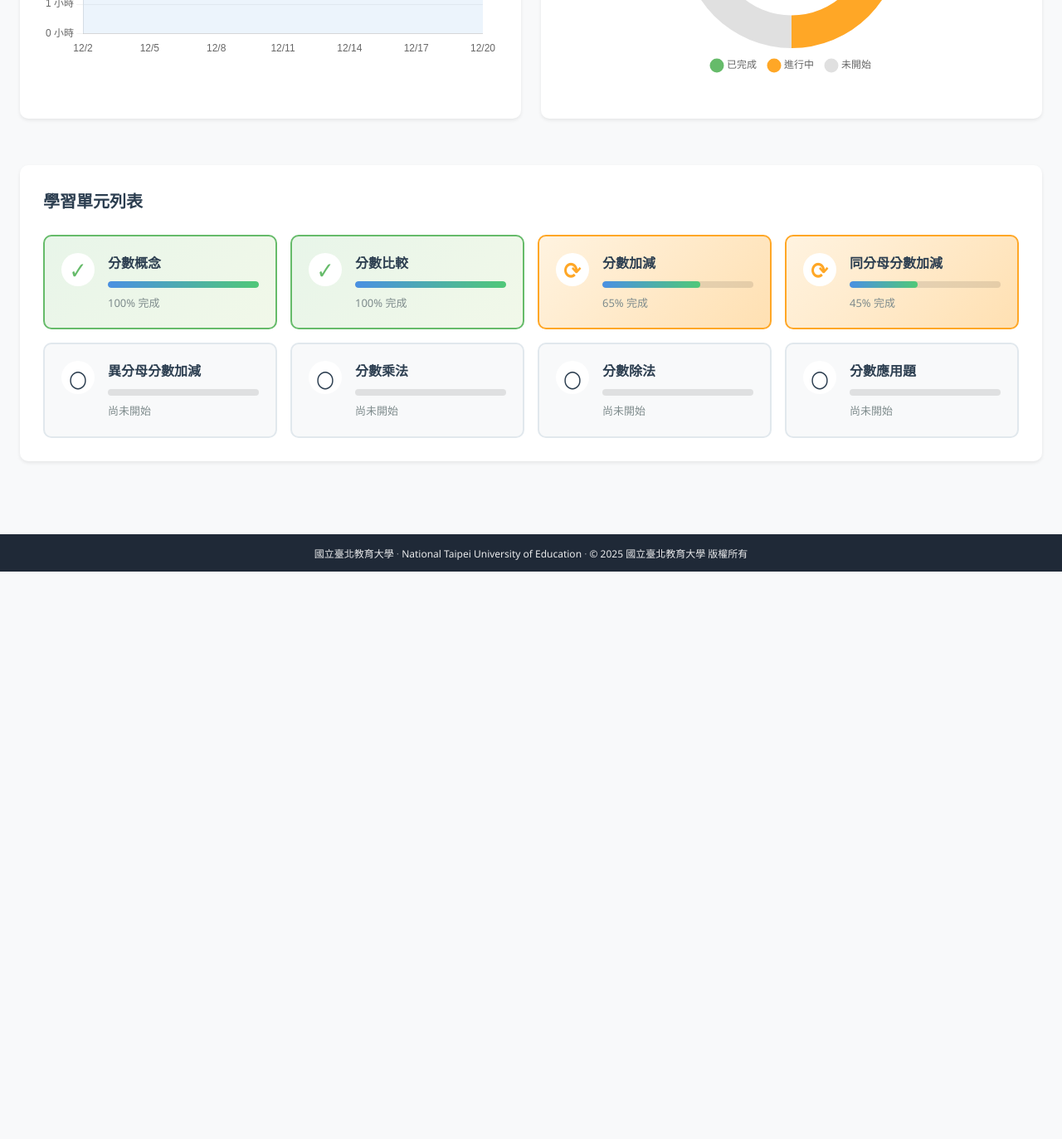
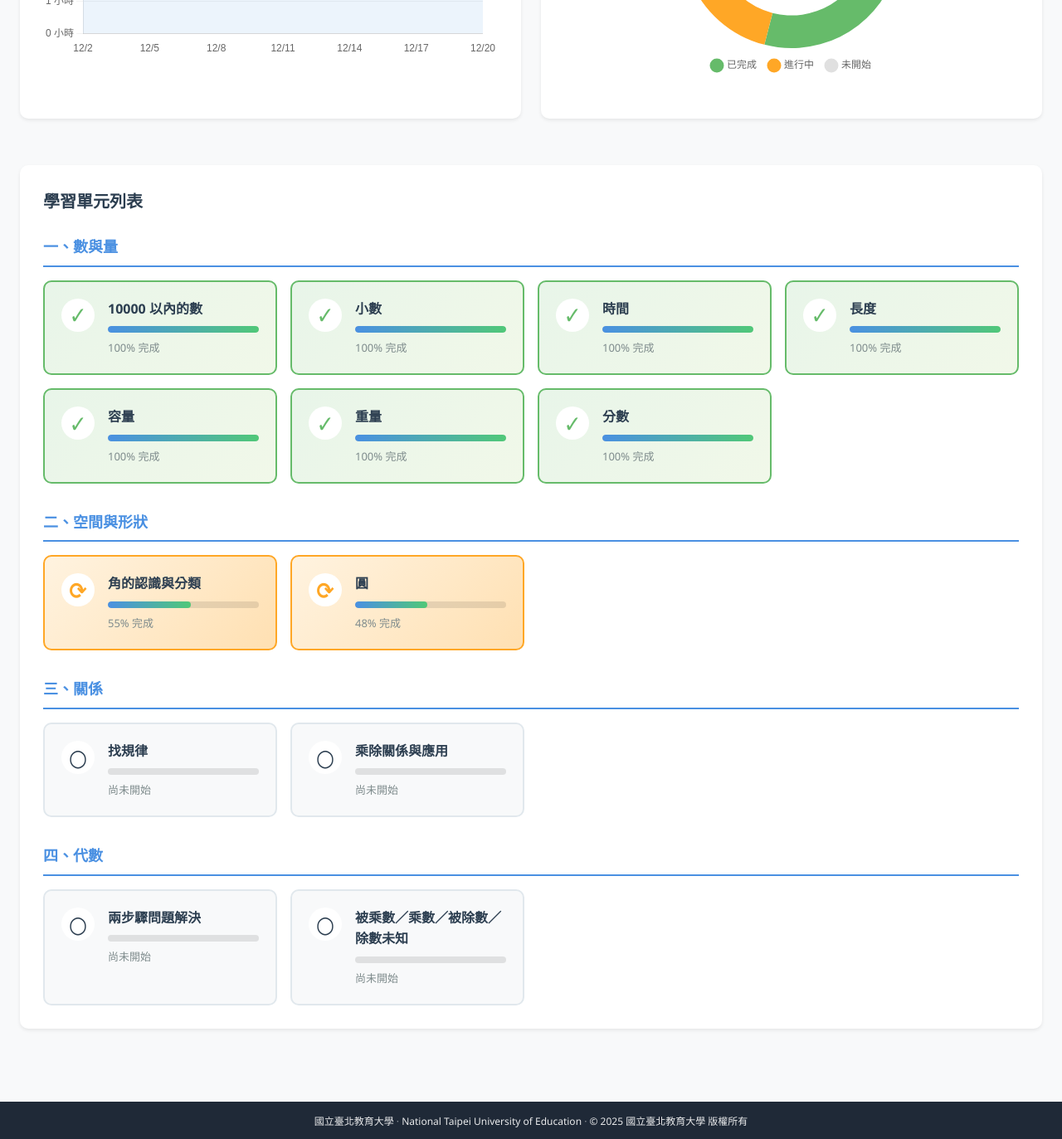
Before and after one commit to hsuhong0826/ntue-web, a plain HTML site: page dashboard.html in a window 1280 px wide. Shown: the part 673-2046 px from the top of the page at 83% size. Before the commit the page ends 1362 px from the top, so only its background shows below. Drawn offline with nearby package versions, Linux system fonts and the light colour scheme.

Commit message:
1223 update

```diff
--- a/css/style.css
+++ b/css/style.css
@@ -397,6 +397,23 @@ body:not(.login-page) {
    ============================================ */
 .units-card {
     animation-delay: 0.5s;
+}
+
+.topic-section {
+    margin-bottom: 32px;
+}
+
+.topic-section:last-child {
+    margin-bottom: 0;
+}
+
+.topic-title {
+    font-size: 18px;
+    font-weight: 700;
+    color: var(--primary-color);
+    margin: 0 0 16px 0;
+    padding-bottom: 8px;
+    border-bottom: 2px solid var(--primary-color);
 }
 
 .units-grid {
--- a/dashboard.html
+++ b/dashboard.html
@@ -52,7 +52,7 @@
                 <div class="stat-icon">📈</div>
                 <div class="stat-content">
                     <h3>完成度</h3>
-                    <p class="stat-number" id="completion">25</p>
+                    <p class="stat-number" id="completion">54</p>
                     <span class="stat-label">%</span>
                 </div>
             </div>
@@ -61,8 +61,8 @@
                 <div class="stat-icon">✅</div>
                 <div class="stat-content">
                     <h3>完成單元</h3>
-                    <p class="stat-number" id="completedUnits">2</p>
-                    <span class="stat-label">/ 8</span>
+                    <p class="stat-number" id="completedUnits">7</p>
+                    <span class="stat-label">/ 13</span>
                 </div>
             </div>
         </div>
@@ -78,7 +78,7 @@
                 <div class="progress-circle-container">
                     <canvas id="progressChart"></canvas>
                     <div class="progress-text">
-                        <span class="progress-percentage">50%</span>
+                        <span class="progress-percentage">69%</span>
                         <span class="progress-label">平均進度</span>
                     </div>
                 </div>
@@ -87,11 +87,15 @@
 
         <div class="card units-card">
             <h3>學習單元列表</h3>
+
+            <!-- 一、數與量 -->
+            <div class="topic-section">
+                <h4 class="topic-title">一、數與量</h4>
                 <div class="units-grid">
-                <a href="course.html?id=1&name=分數概念&progress=100" class="unit-item completed">
+                    <a href="course.html?id=1&name=10000以內的數&progress=100" class="unit-item completed">
                         <div class="unit-icon">✓</div>
                         <div class="unit-content">
-                        <h4>分數概念</h4>
+                            <h4>10000 以內的數</h4>
                             <div class="unit-progress">
                                 <div class="progress-bar" style="width: 100%"></div>
                             </div>
@@ -99,10 +103,10 @@
                         </div>
                     </a>
 
-                <a href="course.html?id=2&name=分數比較&progress=100" class="unit-item completed">
+                    <a href="course.html?id=2&name=小數&progress=100" class="unit-item completed">
                         <div class="unit-icon">✓</div>
                         <div class="unit-content">
-                        <h4>分數比較</h4>
+                            <h4>小數</h4>
                             <div class="unit-progress">
                                 <div class="progress-bar" style="width: 100%"></div>
                             </div>
@@ -110,32 +114,99 @@
                         </div>
                     </a>
 
-                <a href="course.html?id=3&name=分數加減&progress=65" class="unit-item in-progress">
-                    <div class="unit-icon">⟳</div>
+                    <a href="course.html?id=3&name=時間&progress=100" class="unit-item completed">
+                        <div class="unit-icon">✓</div>
                         <div class="unit-content">
-                        <h4>分數加減</h4>
+                            <h4>時間</h4>
                             <div class="unit-progress">
-                            <div class="progress-bar" style="width: 65%"></div>
+                                <div class="progress-bar" style="width: 100%"></div>
                             </div>
-                        <p>65% 完成</p>
+                            <p>100% 完成</p>
                         </div>
                     </a>
 
-                <a href="course.html?id=4&name=同分母分數加減&progress=45" class="unit-item in-progress">
-                    <div class="unit-icon">⟳</div>
+                    <a href="course.html?id=4&name=長度&progress=100" class="unit-item completed">
+                        <div class="unit-icon">✓</div>
                         <div class="unit-content">
-                        <h4>同分母分數加減</h4>
+                            <h4>長度</h4>
                             <div class="unit-progress">
-                            <div class="progress-bar" style="width: 45%"></div>
+                                <div class="progress-bar" style="width: 100%"></div>
                             </div>
-                        <p>45% 完成</p>
+                            <p>100% 完成</p>
                         </div>
                     </a>
 
-                <a href="course.html?id=5&name=異分母分數加減&progress=0" class="unit-item">
+                    <a href="course.html?id=5&name=容量&progress=100" class="unit-item completed">
+                        <div class="unit-icon">✓</div>
+                        <div class="unit-content">
+                            <h4>容量</h4>
+                            <div class="unit-progress">
+                                <div class="progress-bar" style="width: 100%"></div>
+                            </div>
+                            <p>100% 完成</p>
+                        </div>
+                    </a>
+
+                    <a href="course.html?id=6&name=重量&progress=100" class="unit-item completed">
+                        <div class="unit-icon">✓</div>
+                        <div class="unit-content">
+                            <h4>重量</h4>
+                            <div class="unit-progress">
+                                <div class="progress-bar" style="width: 100%"></div>
+                            </div>
+                            <p>100% 完成</p>
+                        </div>
+                    </a>
+
+                    <a href="course.html?id=7&name=分數&progress=100" class="unit-item completed">
+                        <div class="unit-icon">✓</div>
+                        <div class="unit-content">
+                            <h4>分數</h4>
+                            <div class="unit-progress">
+                                <div class="progress-bar" style="width: 100%"></div>
+                            </div>
+                            <p>100% 完成</p>
+                        </div>
+                    </a>
+                </div>
+            </div>
+
+            <!-- 二、空間與形狀 -->
+            <div class="topic-section">
+                <h4 class="topic-title">二、空間與形狀</h4>
+                <div class="units-grid">
+                    <a href="course.html?id=8&name=角的認識與分類&progress=55" class="unit-item in-progress">
+                        <div class="unit-icon">⟳</div>
+                        <div class="unit-content">
+                            <h4>角的認識與分類</h4>
+                            <div class="unit-progress">
+                                <div class="progress-bar" style="width: 55%"></div>
+                            </div>
+                            <p>55% 完成</p>
+                        </div>
+                    </a>
+
+                    <a href="course.html?id=9&name=圓&progress=48" class="unit-item in-progress">
+                        <div class="unit-icon">⟳</div>
+                        <div class="unit-content">
+                            <h4>圓</h4>
+                            <div class="unit-progress">
+                                <div class="progress-bar" style="width: 48%"></div>
+                            </div>
+                            <p>48% 完成</p>
+                        </div>
+                    </a>
+                </div>
+            </div>
+
+            <!-- 三、關係 -->
+            <div class="topic-section">
+                <h4 class="topic-title">三、關係</h4>
+                <div class="units-grid">
+                    <a href="course.html?id=10&name=找規律&progress=0" class="unit-item">
                         <div class="unit-icon">○</div>
                         <div class="unit-content">
-                        <h4>異分母分數加減</h4>
+                            <h4>找規律</h4>
                             <div class="unit-progress">
                                 <div class="progress-bar" style="width: 0%"></div>
                             </div>
@@ -143,10 +214,27 @@
                         </div>
                     </a>
 
-                <a href="course.html?id=6&name=分數乘法&progress=0" class="unit-item">
+                    <a href="course.html?id=11&name=乘除關係與應用&progress=0" class="unit-item">
                         <div class="unit-icon">○</div>
                         <div class="unit-content">
-                        <h4>分數乘法</h4>
+                            <h4>乘除關係與應用</h4>
+                            <div class="unit-progress">
+                                <div class="progress-bar" style="width: 0%"></div>
+                            </div>
+                            <p>尚未開始</p>
+                        </div>
+                    </a>
+                </div>
+            </div>
+
+            <!-- 四、代數 -->
+            <div class="topic-section">
+                <h4 class="topic-title">四、代數</h4>
+                <div class="units-grid">
+                    <a href="course.html?id=12&name=兩步驟問題解決&progress=0" class="unit-item">
+                        <div class="unit-icon">○</div>
+                        <div class="unit-content">
+                            <h4>兩步驟問題解決</h4>
                             <div class="unit-progress">
                                 <div class="progress-bar" style="width: 0%"></div>
                             </div>
@@ -154,27 +242,17 @@
                         </div>
                     </a>
 
-                <a href="course.html?id=7&name=分數除法&progress=0" class="unit-item">
+                    <a href="course.html?id=13&name=被乘數/乘數/被除數/除數未知&progress=0" class="unit-item">
                         <div class="unit-icon">○</div>
                         <div class="unit-content">
-                        <h4>分數除法</h4>
+                            <h4>被乘數／乘數／被除數／除數未知</h4>
                             <div class="unit-progress">
                                 <div class="progress-bar" style="width: 0%"></div>
                             </div>
                             <p>尚未開始</p>
                         </div>
                     </a>
-
-                <a href="course.html?id=8&name=分數應用題&progress=0" class="unit-item">
-                    <div class="unit-icon">○</div>
-                    <div class="unit-content">
-                        <h4>分數應用題</h4>
-                        <div class="unit-progress">
-                            <div class="progress-bar" style="width: 0%"></div>
                 </div>
-                        <p>尚未開始</p>
-                    </div>
-                </a>
             </div>
         </div>
     </div>
```
Also changed, not shown: js/course.js (+61 -31 lines), js/dashboard.js (+3 -13 lines). Lines whose indentation alone changed are shown as unchanged.
